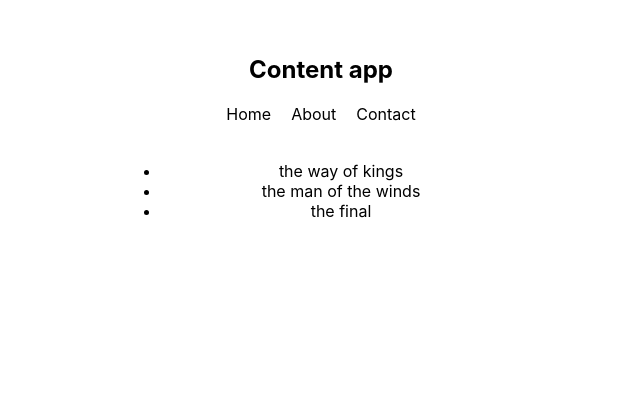
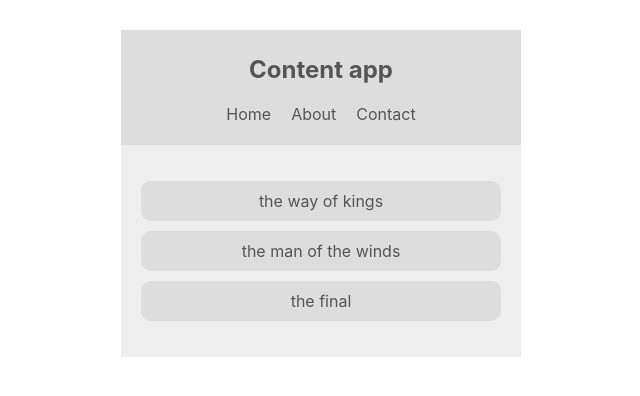
Before and after one commit to boyet007/react-hooks, a React (Create React App) app: page / in a window 1280 px wide. Shown: the top 396 px of the page, without its empty margins (319-959 px from the left). Built offline with nearby package versions, Linux system fonts and the light colour scheme.

Commit message:
04 - Accessing context part 1

```diff
--- a/src/components/BookList.js
+++ b/src/components/BookList.js
@@ -1,14 +1,20 @@
 import React, { Component } from 'react'
+import { ThemeContext } from '../context/ThemeContext'
 
 class BookList extends Component {
+    static contextType = ThemeContext
+    render() {
+        const { isLightTheme, light, dark } = this.context
+        const theme = isLightTheme ? light : dark
+        return (
+            <div className='book-list' style={{ color: theme.syntax, background: theme.bg }}>
+                <ul>
+                    <li style={{ background: theme.ui }}>the way of kings</li>
+                    <li style={{ background: theme.ui }}>the man of the winds</li>
+                    <li style={{ background: theme.ui }}>the final</li>
+                </ul>
+            </div>
 
-    render() {
-        return (
-            <ul>
-                <li>the way of kings</li>
-                <li>the man of the winds</li>
-                <li>the final</li>
-            </ul>
         )
     }
 }
--- a/src/components/Navbar.js
+++ b/src/components/Navbar.js
@@ -1,11 +1,14 @@
 import React, { Component } from 'react'
+import { ThemeContext } from '../context/ThemeContext'
 
 class Navbar extends Component {
-
-
+static contextType = ThemeContext
     render() {
+        console.log(this.context)
+        const { isLightTheme, light, dark } = this.context
+        const theme = isLightTheme ? light : dark
         return (
-            <nav>
+            <nav style={{ background: theme.ui, color: theme.syntax}}>
                 <h1>Content app</h1>
                 <ul>
                     <li>Home</li>
```
